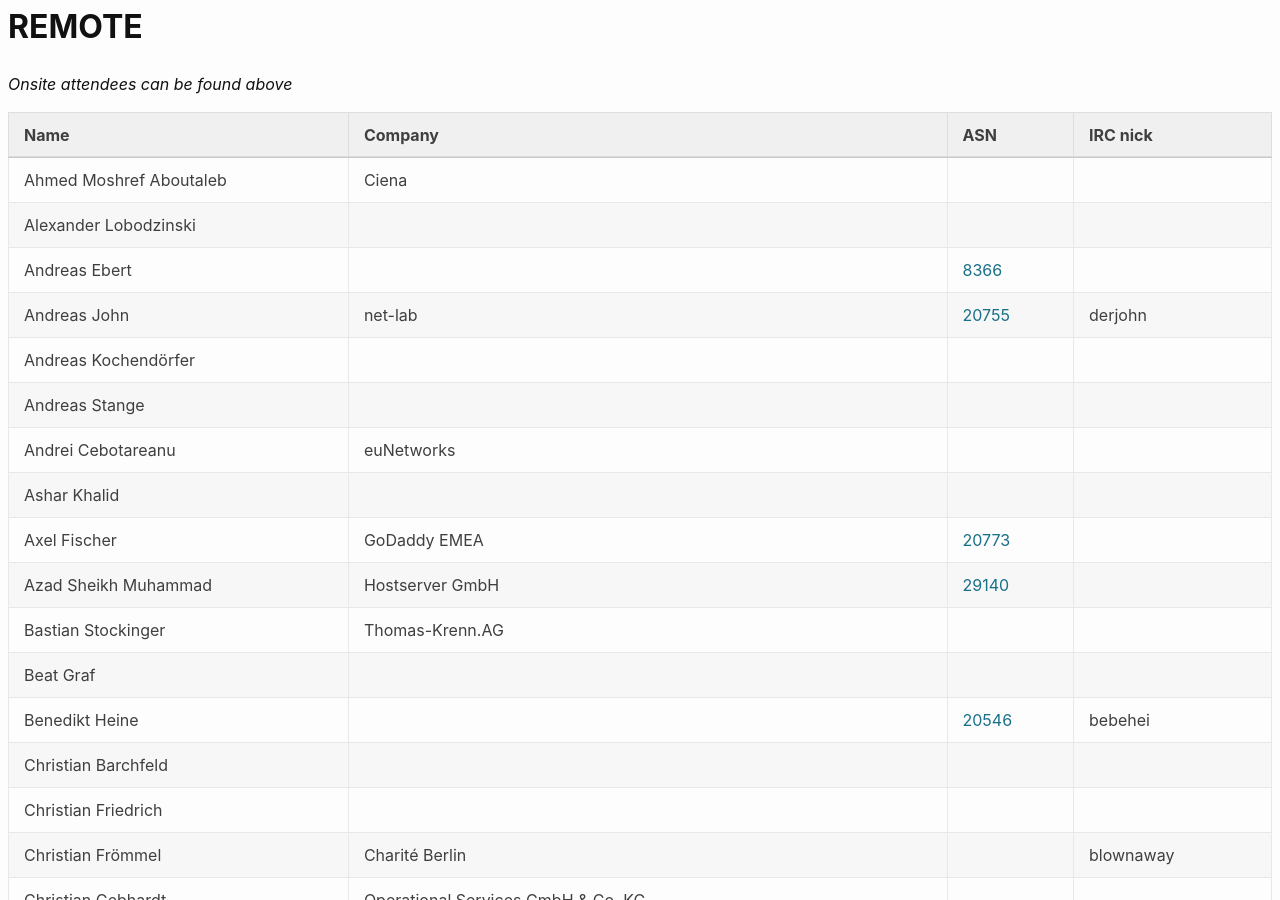
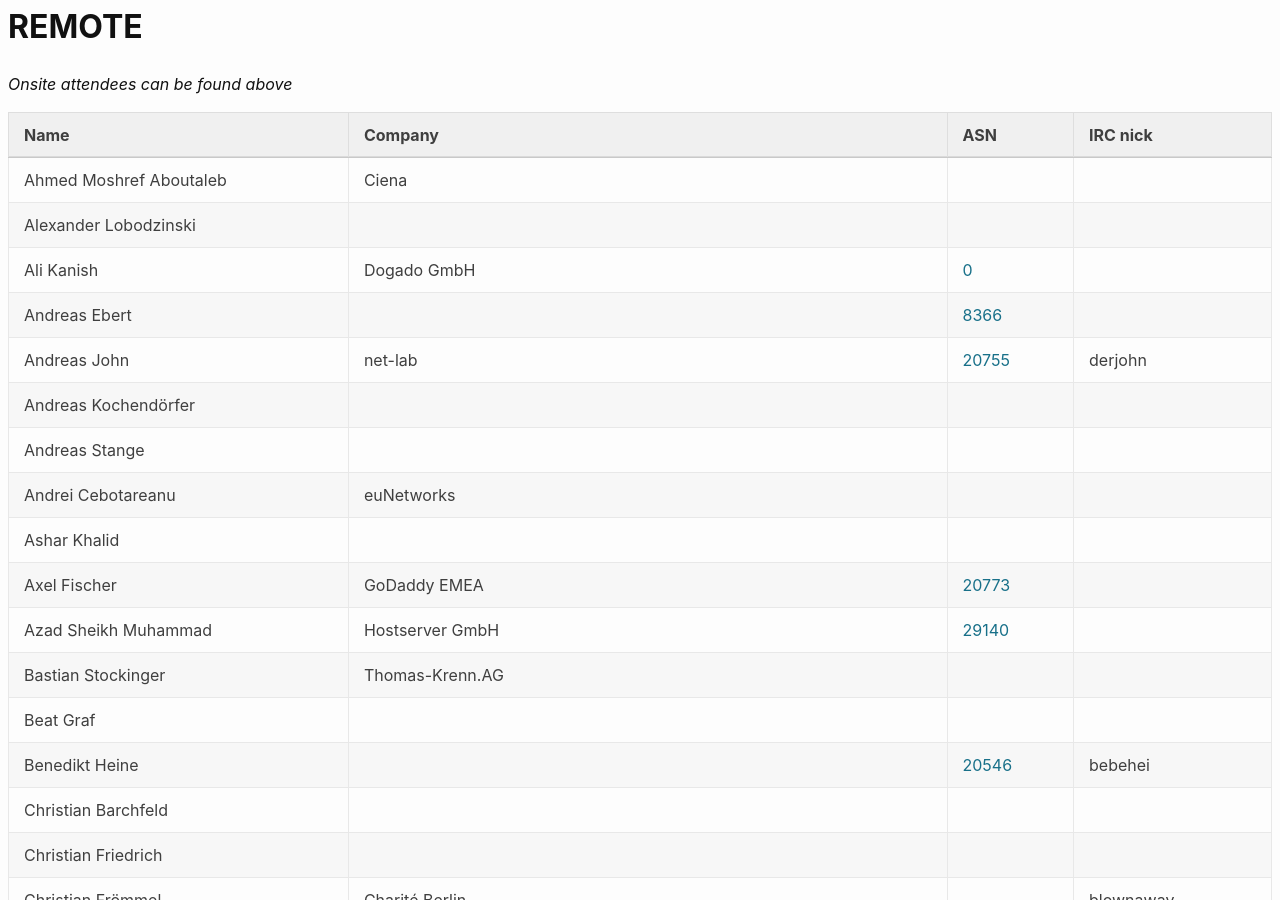
Before and after one commit to denog/pretix-attendeelist, a Jekyll site: the page built from denog14/index.md, in a window 1280 px wide and 900 px high, scrolled down 16359 px. Built offline with Jekyll 4.4.1, drawn with Linux system fonts in a browser that asks for light colours.

Commit message:
Latest data: Mon Nov 14 09:51:31 UTC 2022

```diff
--- a/_data/attendees_denog14_remote.json
+++ b/_data/attendees_denog14_remote.json
@@ -10,6 +10,12 @@
     "company": null,
     "irc": null,
     "asn": null
+  },
+  {
+    "name": "Ali Kanish",
+    "company": "Dogado GmbH",
+    "irc": null,
+    "asn": "0"
   },
   {
     "name": "Andreas Ebert",
```
